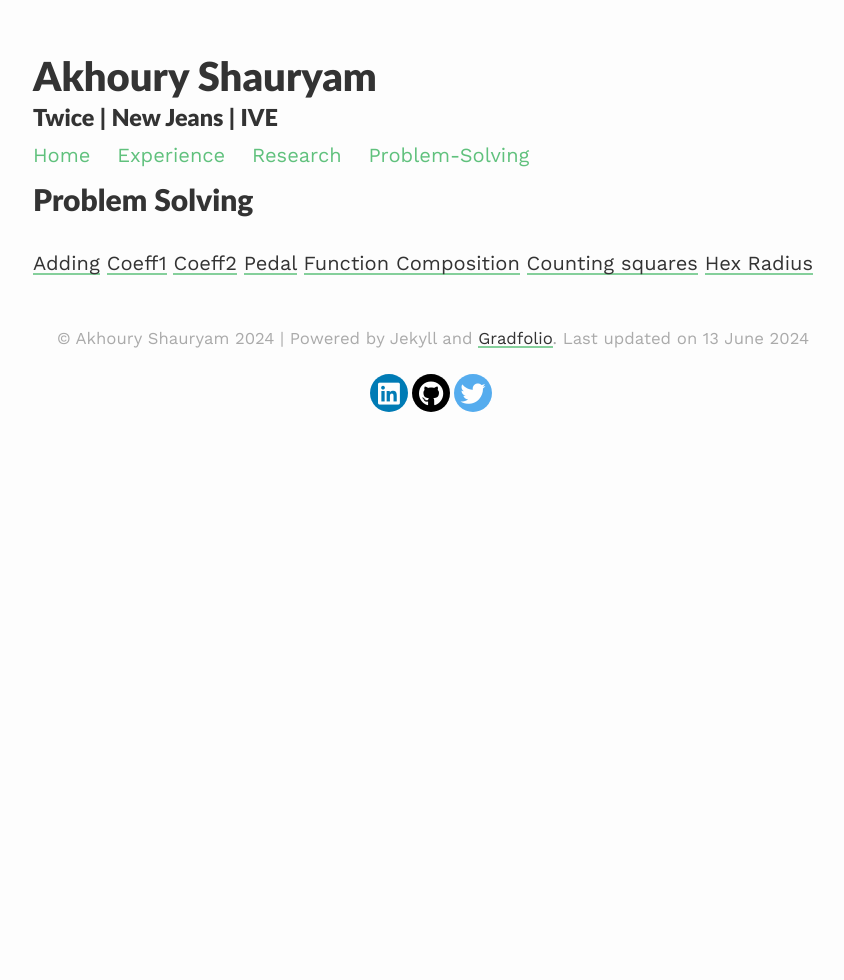
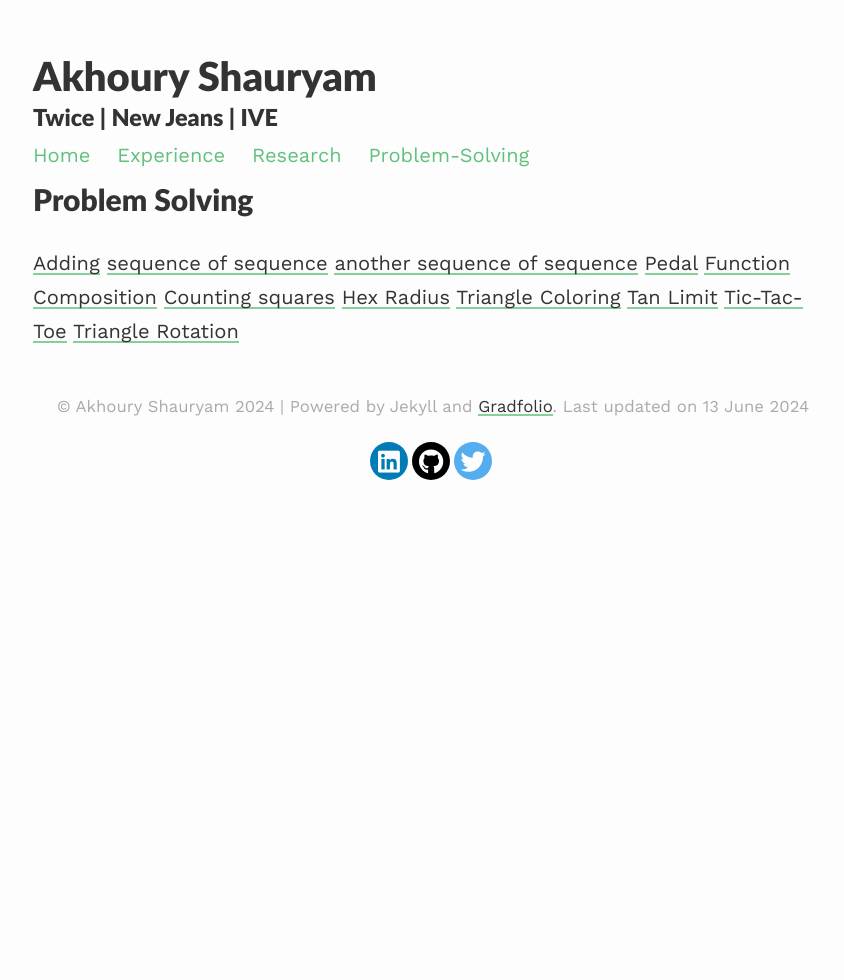
Before and after one commit to Satan-Claws/Satan-Claws.github.io, a Jekyll site: the page built from _pages/Problems.md, in a window 1280 px wide. Shown: the whole page, without its empty margins (207-1051 px from the left). Built offline with Jekyll 4.4.1, drawn with Linux system fonts in a browser that asks for light colours; nearby versions of some CDN libraries.

Commit message:
Update Problems.md

```diff
--- a/_pages/Problems.md
+++ b/_pages/Problems.md
@@ -7,9 +7,13 @@ published: true
 # Problem Solving
 
 [Adding](/problems/adding-subtracting/)
-[Coeff1](/problems/coeff1/)
-[Coeff2](/problems/coeff2/)
+[sequence of sequence](/problems/coeff1/)
+[another sequence of sequence](/problems/coeff2/)
 [Pedal](/problems/pedal/)
 [Function Composition](/problems/function-composition/)
 [Counting squares](/problems/lattice-square-counting/)
 [Hex Radius](/problems/hexagon-in-radius-region/)
+[Triangle Coloring](/problems/triangle-coloring/)
+[Tan Limit](/problems/Limit-Tan/)
+[Tic-Tac-Toe](/problems/tic-tac-toe/)
+[Triangle Rotation](/problems/triangle-rotation/)
```
